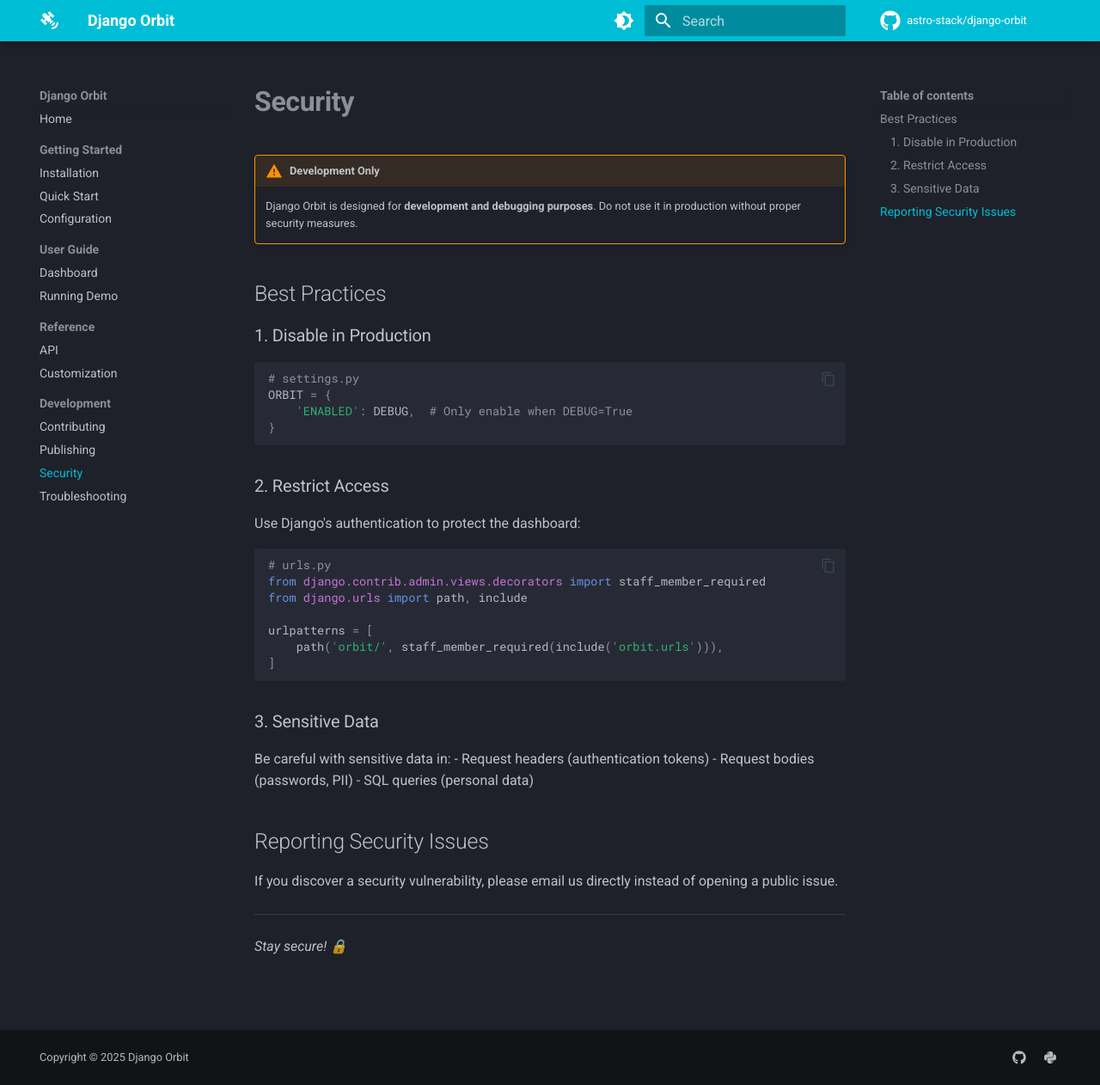
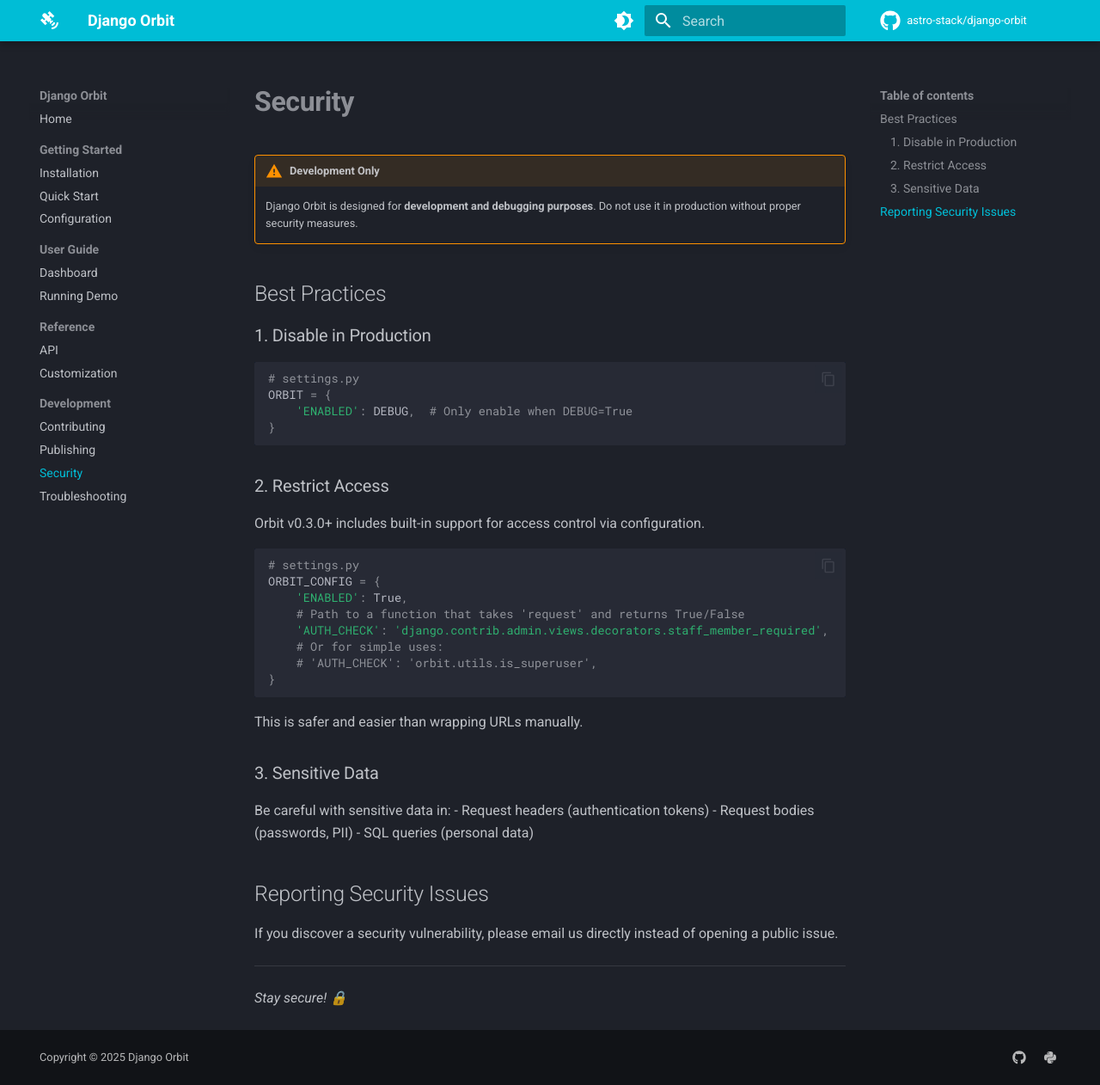
Before and after one commit to astro-stack/django-orbit, an MkDocs documentation site: the page built from docs/security.md, in a window 1280 px wide and 1262 px high. Shown: the whole window at 86% size. Built offline with MkDocs 1.6.1 and Material for MkDocs 9.7.7, drawn with Linux system fonts in a browser that asks for light colours; comment, search, counter and statistics services are not loaded.

Commit message:
Docs: Update documentation for v0.3.0 Security & Pruning features

````diff
--- a/docs/security.md
+++ b/docs/security.md
@@ -16,17 +16,20 @@
 
 ### 2. Restrict Access
 
-Use Django's authentication to protect the dashboard:
+Orbit v0.3.0+ includes built-in support for access control via configuration.
 
 ```python
-# urls.py
-from django.contrib.admin.views.decorators import staff_member_required
-from django.urls import path, include
+# settings.py
+ORBIT_CONFIG = {
+    'ENABLED': True,
+    # Path to a function that takes 'request' and returns True/False
+    'AUTH_CHECK': 'django.contrib.admin.views.decorators.staff_member_required',
+    # Or for simple uses:
+    # 'AUTH_CHECK': 'orbit.utils.is_superuser',
+}
+```
 
-urlpatterns = [
-    path('orbit/', staff_member_required(include('orbit.urls'))),
-]
-```
+This is safer and easier than wrapping URLs manually.
 
 ### 3. Sensitive Data
 
````
Also changed, not shown: CHANGELOG.md (+4 -0 lines), README.md (+1 -1 lines), docs/configuration.md (+3 -0 lines).
